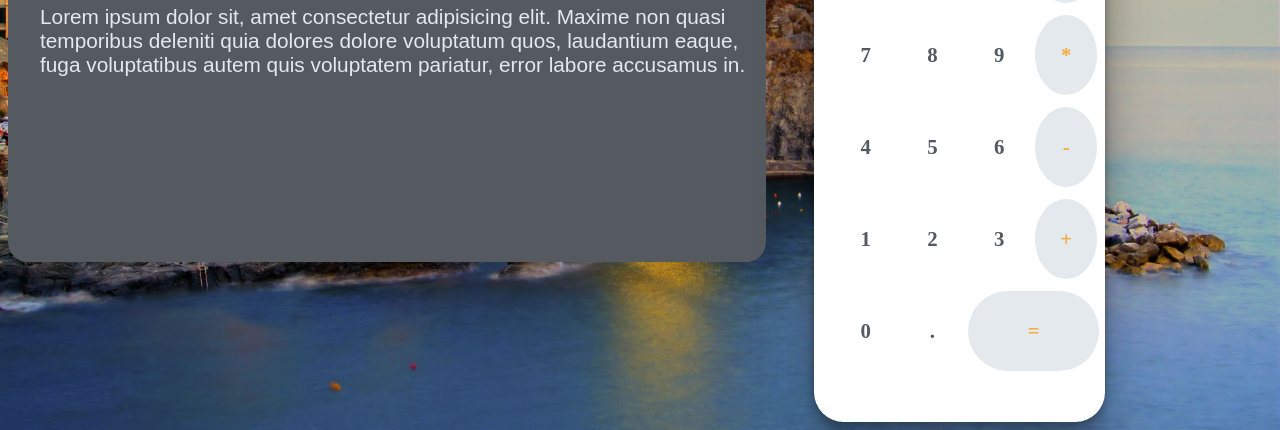
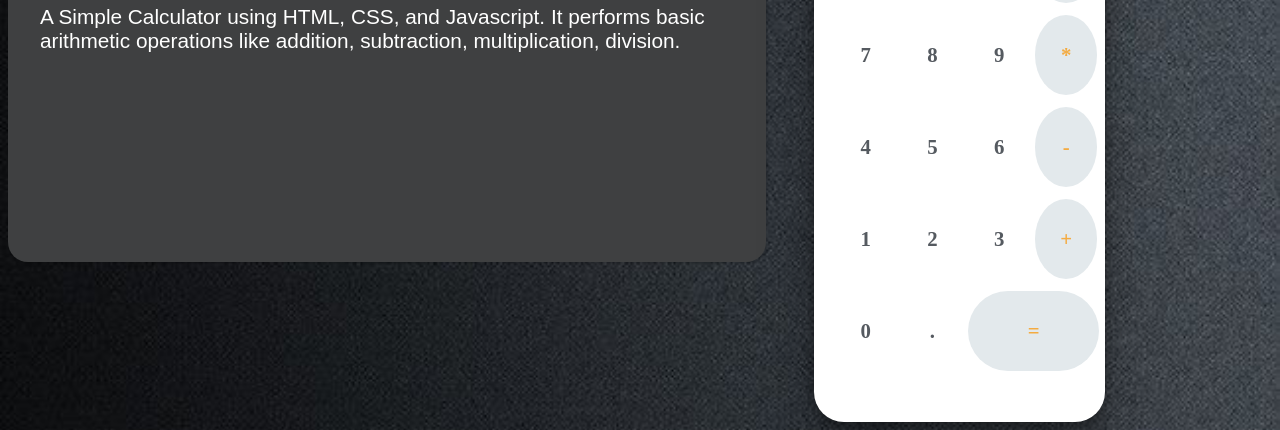
Before and after one commit to afaq-ahmed07/Web-Development-Tasks, a plain HTML site: page Calculator/index.html in a window 1280 px wide. Shown: the part 386-816 px from the top of the page. Drawn offline with nearby package versions, Linux system fonts and the light colour scheme.

Commit message:
Calculator Updated

```diff
--- a/Calculator/calculator.css
+++ b/Calculator/calculator.css
@@ -5,10 +5,10 @@
     box-sizing: border-box;
 }
 body{
-    background-image: url(cinque.jpg);
+    background-image: url(gradient.jpg);
+    background-position:  center;
+    background-repeat: no-repeat;
     background-size: cover;
-    background-position: center;
-    background-repeat: no-repeat;
 }
 .calculator{
     display: flex;
@@ -17,10 +17,10 @@ body{
 }
 .content{
     width: 60%;
-    height: 70dvh;
-    background-color:#555A60;
+    height: 60dvh;
     border-radius: 20px;
-    height: 60dvh;
+    background-color: #3f4041;
+    box-shadow: rgba(0, 0, 0, 0.15) 1.95px 1.95px 2.6px;
 }
 .content h1{
     font-size: 6rem;
@@ -34,7 +34,7 @@ body{
 .content p{
     font-size: 1.3rem;
     padding-left: 2rem;
-    color: #E3E9EC;
+    color: white;
 }
 .container span{
     padding-left: 7rem;
--- a/Calculator/index.html
+++ b/Calculator/index.html
@@ -10,7 +10,7 @@
     <div class="calculator">
         <div class="content">
             <h1>Calculator</h1>
-            <p>Lorem ipsum dolor sit, amet consectetur adipisicing elit. Maxime non quasi temporibus deleniti quia dolores dolore voluptatum quos, laudantium eaque, fuga voluptatibus autem quis voluptatem pariatur, error labore accusamus in.</p>
+            <p>A Simple Calculator using HTML, CSS, and Javascript. It performs basic  arithmetic operations like addition, subtraction, multiplication, division.</p>
         </div>
         <div class="container">
             <p>Calculator<span><svg width="25" height="25" fill="none" stroke="#000000" stroke-linecap="round" stroke-linejoin="round" stroke-width="2" viewBox="0 0 24 24" xmlns="http://www.w3.org/2000/svg">
```
Also changed, not shown: Calculator/cinque.jpg (deleted), Calculator/gradient.jpg (added).
